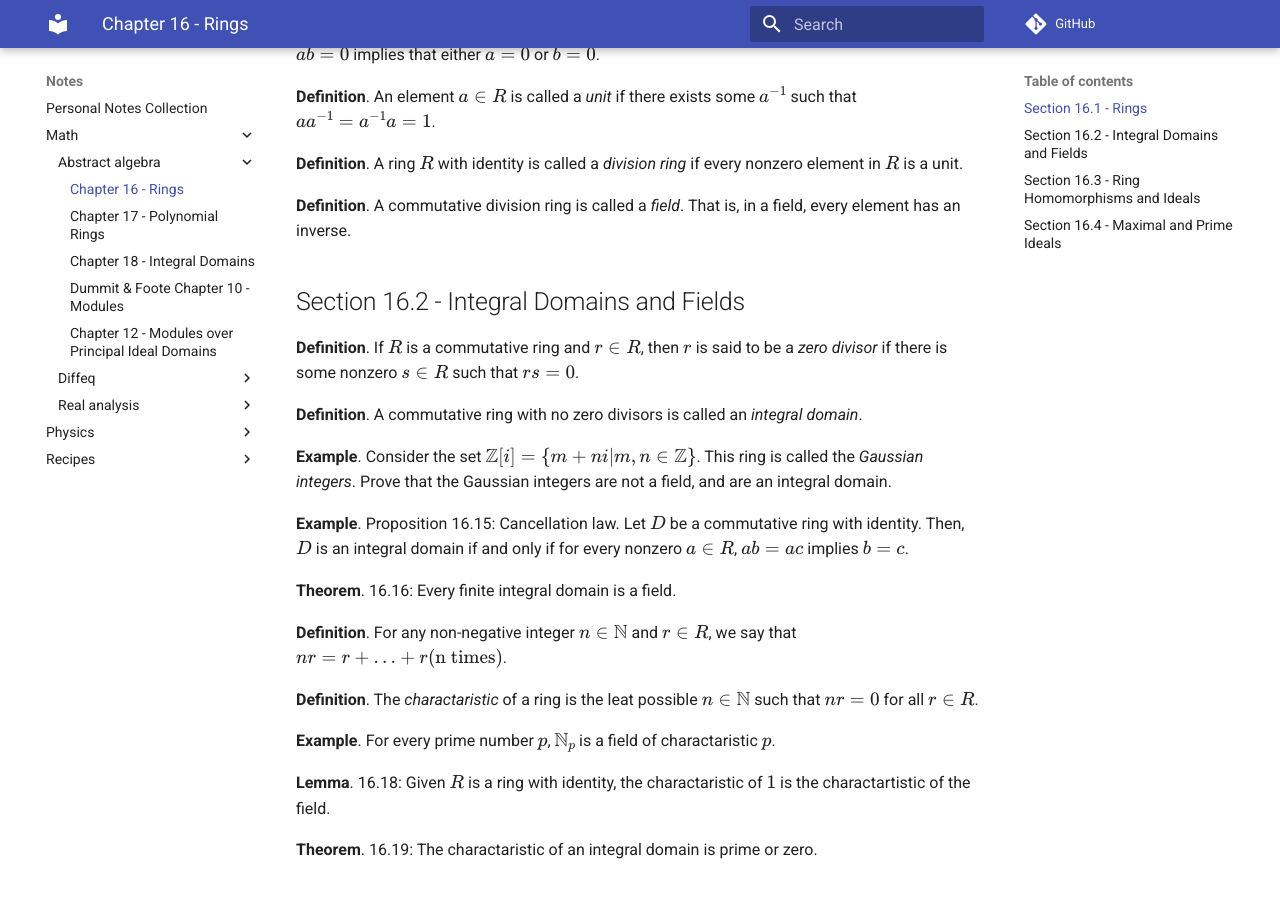
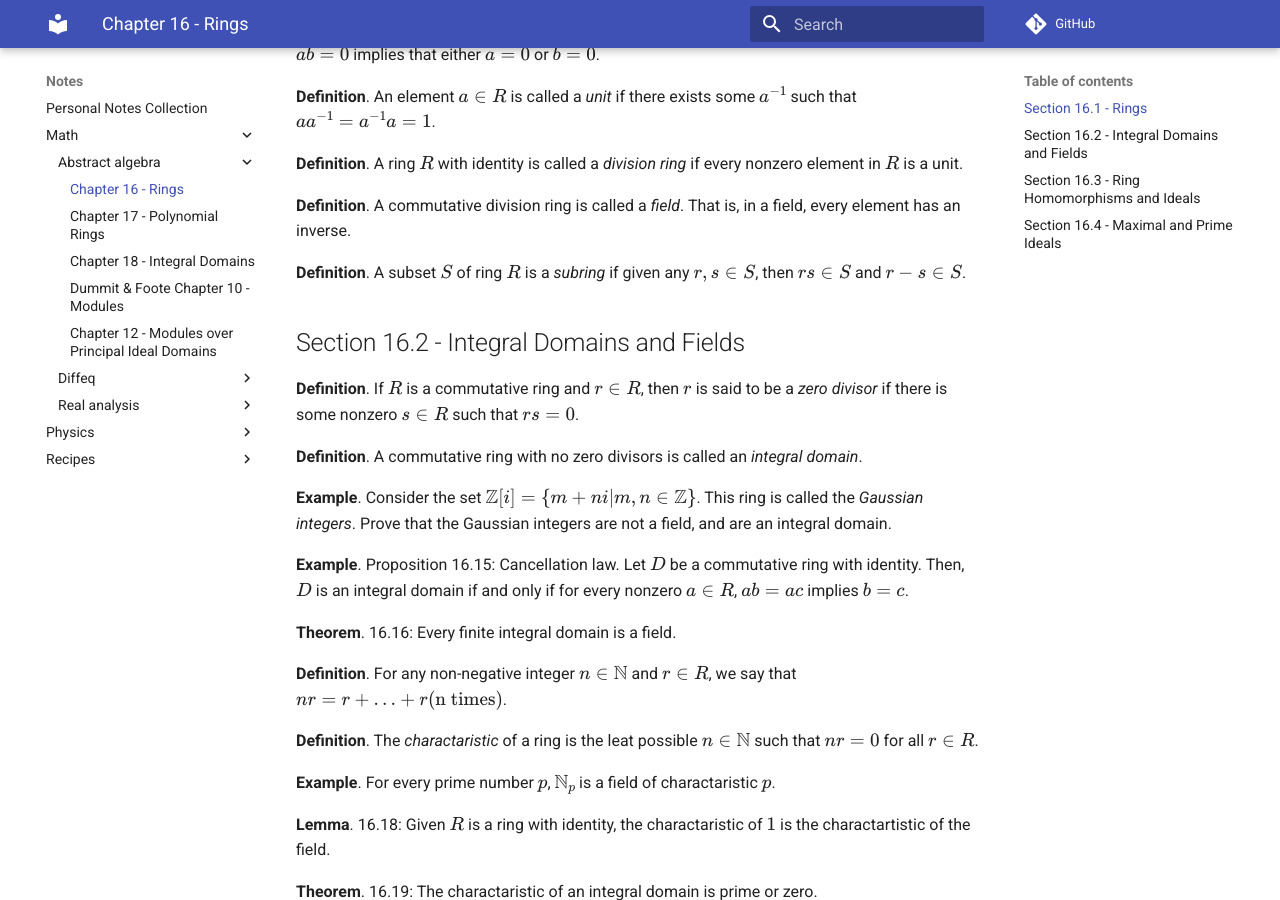
Before and after one commit to Indigo5684/Notes, an MkDocs documentation site: the page built from docs/math/abstract-algebra/16-rings.md, in a window 1280 px wide and 900 px high, scrolled down 740 px. Built offline with MkDocs 1.6.1 and Material for MkDocs 9.7.7, drawn with Linux system fonts in a browser that asks for light colours; comment, search, counter and statistics services are not loaded.

Commit message:
Subring Criterion for Rings

```diff
--- a/docs/math/abstract-algebra/16-rings.md
+++ b/docs/math/abstract-algebra/16-rings.md
@@ -29,6 +29,8 @@ Note that some books impose the condition that $1 \neq 0$. If $1 = 0$, we can sh
 **Definition**. A ring $R$ with identity is called a *division ring* if every nonzero element in $R$ is a unit.
 
 **Definition**. A commutative division ring is called a *field*. That is, in a field, every element has an inverse.
+
+**Definition**. A subset $S$ of ring $R$ is a *subring* if given any $r, s \in S$, then $rs \in S$ and $r - s \in S$.
 
 ## Section 16.2 - Integral Domains and Fields
 
```
